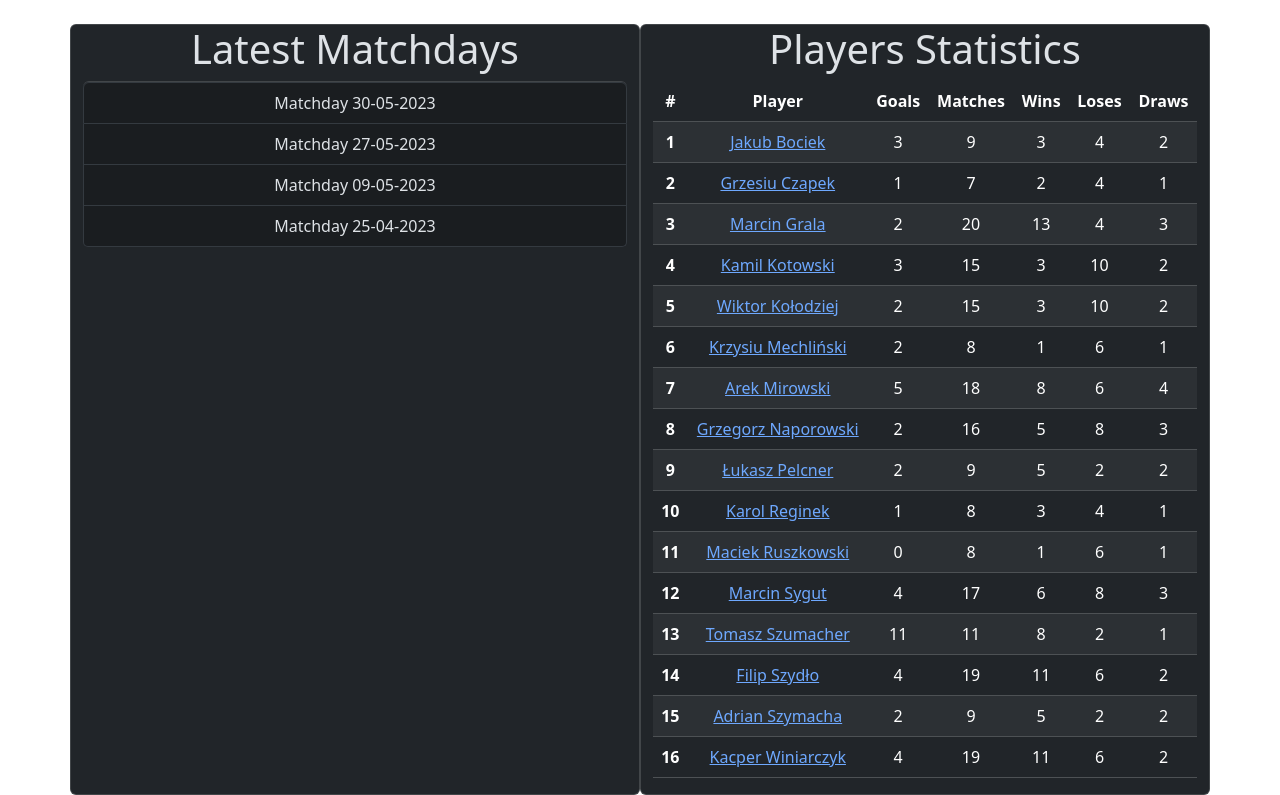
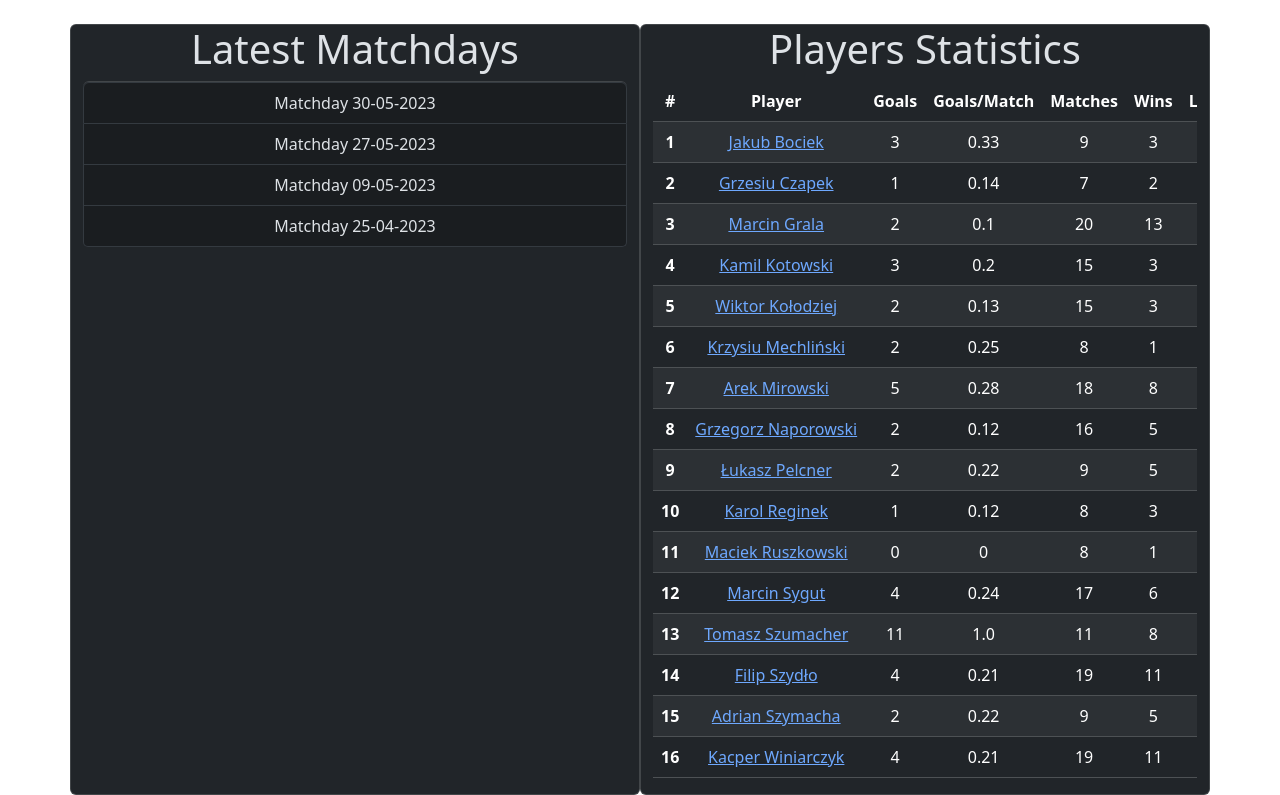
Before and after one commit to Put3k/Futsal-Stat-Track, a Django app: page / in a window 1280 px wide. Shown: the part 56-851 px from the top of the page. Run offline with Django 4.2, Linux system fonts and the light colour scheme; data comes from the database, SQL or seed files in the repository.

Commit message:
Add Goals/Match ratio and winrate in home view

```diff
--- a/mysite/stat_track/models.py
+++ b/mysite/stat_track/models.py
@@ -39,6 +39,13 @@ class Player(models.Model):
                 wins += 1
         return wins
 
+    def get_player_win_ratio(self):
+        win_count = self.get_player_wins()
+        matches_played = self.get_player_matches_played()
+        win_ratio = round((win_count/matches_played)*100)
+
+        return f"{win_ratio}%"
+
     def get_player_loses(self):
         stats = Stat.objects.filter(player=self)
         loses = 0
@@ -63,6 +70,16 @@ class Player(models.Model):
         else:
             return 0
 
+    def get_player_goals_per_match(self):
+        goals_queryset = Stat.objects.filter(player=self).values_list('goals')
+        total_goals = goals_queryset.aggregate(Sum('goals'))['goals__sum']
+        matches_count = Stat.objects.filter(player=self).count()
+        if total_goals:
+            goals_per_match = round(total_goals / matches_count, 2)
+            return goals_per_match
+        else:
+            return 0
+
     def get_player_team_in_matchday(self, matchday):
         team = MatchDayTicket.objects.filter(player=self, matchday=matchday).values('team')
         return team
@@ -79,12 +96,9 @@ class Player(models.Model):
         first_name = self.first_name.capitalize()
         last_name = self.last_name.capitalize()
 
-        print(f"first_name: {first_name}\nlast_name: {last_name}")
         if Player.objects.filter(first_name=first_name, last_name=last_name).exists():
-            print("istnieje")
             return False
         else:
-            print("nie istnieje")
             return True
 
     def clean(self):
--- a/mysite/stat_track/templates/stat_track/base.html
+++ b/mysite/stat_track/templates/stat_track/base.html
@@ -1,30 +1,3 @@
-{% comment %} {% load static %}
-<!DOCTYPE html>
-<html>
-	<link rel="stylesheet" href="{% static 'stat_track/style.css' %}">
-<head>
-	<meta charset="UTF-8">
-	<title>{% block title %}{% endblock %}</title>
-</head>
-<body>
-	<header>
-		<h1><a href="{% url 'home' %}" style="text-decoration:none; color:white;">Home</a></h1>
-		<nav>
-			<button>{% block button1 %}Button 1{% endblock %}</button>
-			<button>{% block button2 %}Button 2{% endblock %}</button>
-			<button>{% block button3 %}Button 3{% endblock %}</button>
-		</nav>
-	</header>
-	<main>
-		{% block content %}
-		{% endblock %}
-	</main>
-	<footer>
-		<p>{% block footer %}© 2023 Match Statistic Tracker. All rights reserved.{% endblock %}</p>
-	</footer>
-</body>
-</html> {% endcomment %}
-
 <!doctype html>
 
 <html lang="en">
--- a/mysite/stat_track/templates/stat_track/home.html
+++ b/mysite/stat_track/templates/stat_track/home.html
@@ -17,16 +17,18 @@
           <div class="col card" data-bs-theme="dark">
             <div class="table-responsive">
                 <h1>Players Statistics</h1>
-                <table class="table table-dark table-striped">
+                <table class="table table-dark table-striped" style="white-space:nowrap;">
                     <thead>
                         <tr>
                             <th scope="col">#</th>
                             <th scope="col">Player</th>
                             <th scope="col">Goals</th>
+                            <th scope='col'>Goals/Match</th>
                             <th scope="col">Matches</th>
                             <th scope="col">Wins</th>
                             <th scope="col">Loses</th>
                             <th scope="col">Draws</th>
+                            <th scope="col">Win Ratio</th>
                         </tr>
                     </thead>
                     <tbody>
@@ -35,10 +37,12 @@
                             <th scope="row">{{ forloop.counter }}</th>
                             <td><a href='player/{{ player.id }}'>{{ player }}</a></td>
                             <td>{{ player.get_player_goals }}</td>
+                            <td>{{ player.get_player_goals_per_match }}</td>
                             <td>{{ player.get_player_matches_played }}</td>
                             <td>{{ player.get_player_wins }}</td>
                             <td>{{ player.get_player_loses }}</td>
                             <td>{{ player.get_player_draws }}</td>
+                            <td>{{ player.get_player_win_ratio }}</td>
                         </tr>
                         {% endfor %}
                     </tbody>
```
